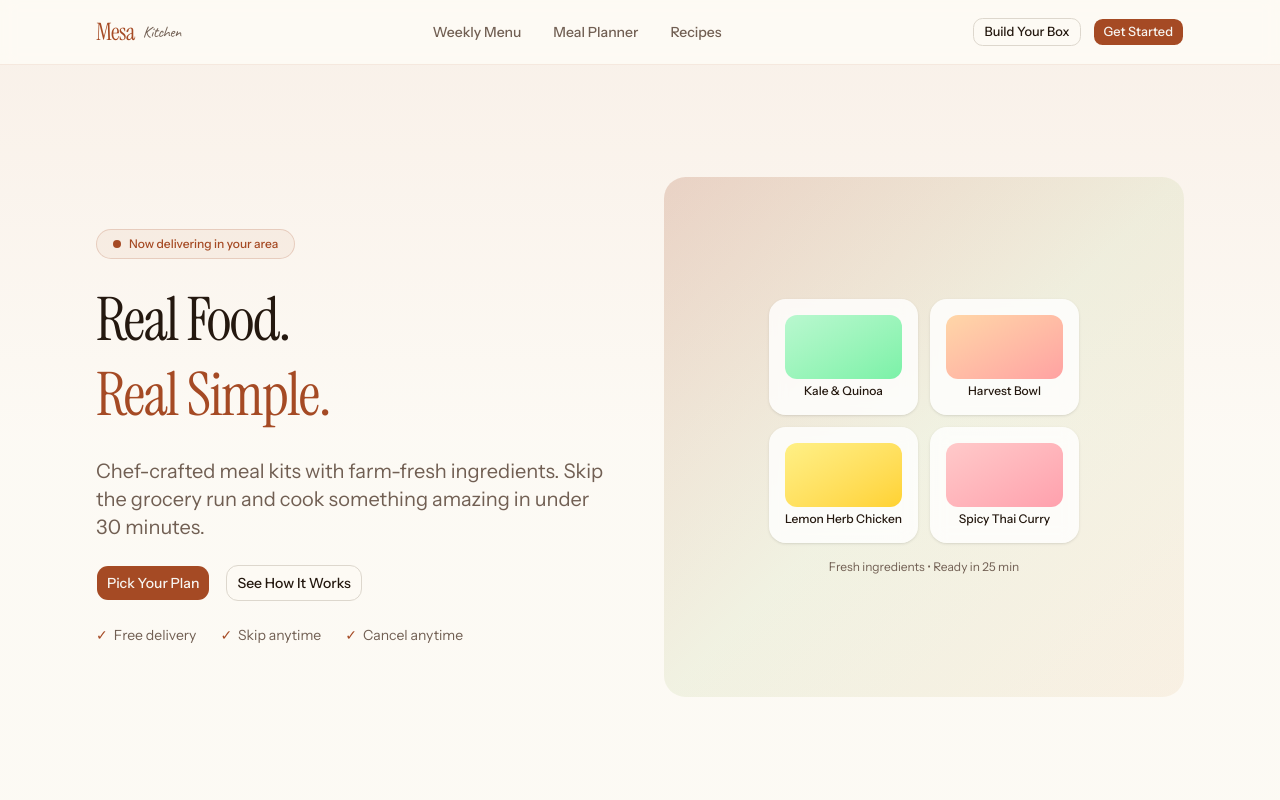
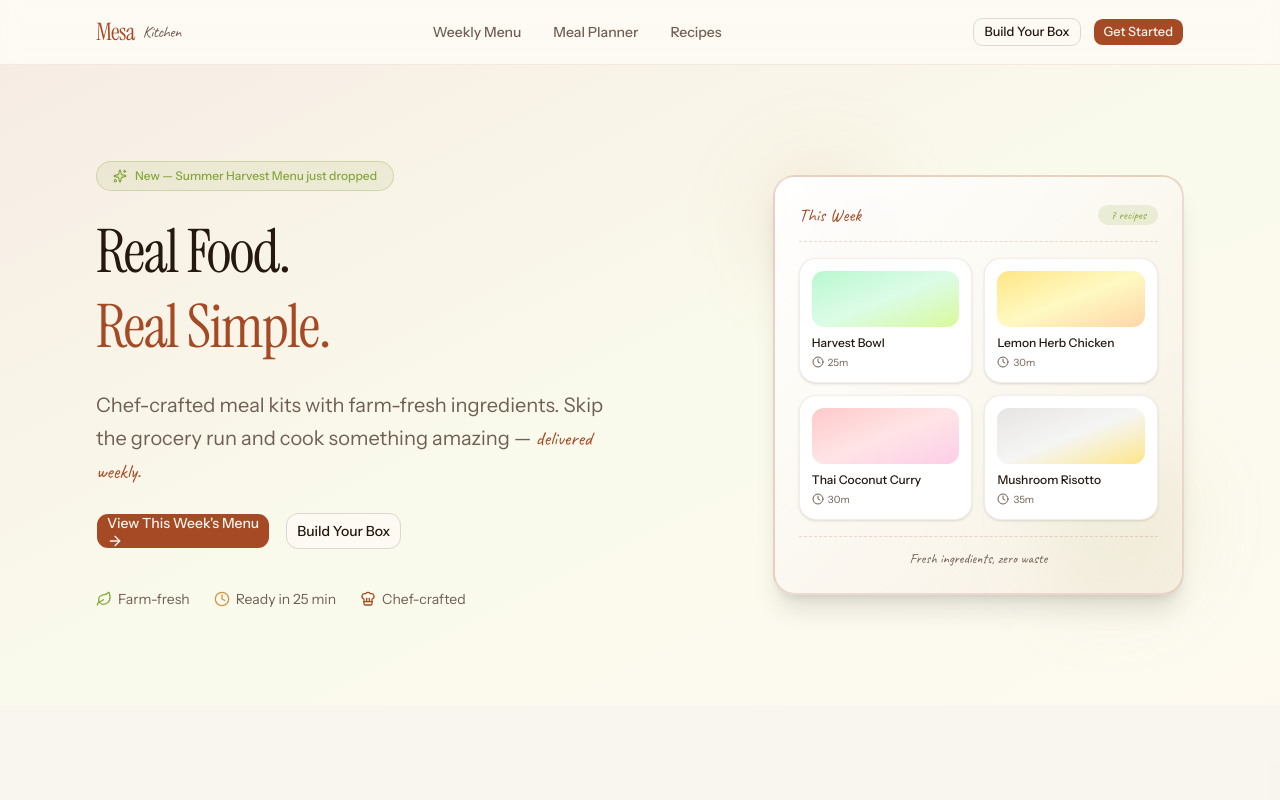
Before and after one commit to anas-khan-antimatter/mkt-mesa-kitchen, a Next.js app: page / in a window 1280 px wide. Shown: the top 800 px of the page. Built offline with nearby package versions, Linux system fonts and the light colour scheme.

Commit message:
antimatter: checkpoint c-1790732970995-ea1vk

```diff
--- a/src/components/hero-section.tsx
+++ b/src/components/hero-section.tsx
@@ -1,72 +1,117 @@
+import Link from "next/link";
 import { Button } from "@/components/ui/button";
-import Link from "next/link";
+import { Salad, ArrowRight, Clock, Leaf, ChefHat, Sparkles } from "lucide-react";
 
 export function HeroSection() {
   return (
-    <section className="relative overflow-hidden bg-gradient-to-b from-primary/5 via-background to-background">
-      <div className="container mx-auto max-w-6xl px-4 py-20 sm:px-6 sm:py-28 lg:px-8">
-        <div className="grid items-center gap-12 lg:grid-cols-2">
-          <div className="flex flex-col gap-6">
-            <div className="inline-flex w-fit items-center gap-2 rounded-full border border-primary/20 bg-primary/5 px-4 py-1.5 text-xs font-medium text-primary">
-              <span className="h-2 w-2 rounded-full bg-primary" />
-              Now delivering in your area
+    <section className="relative overflow-hidden">
+      {/* Background pattern */}
+      <div className="absolute inset-0 bg-gradient-to-br from-primary/8 via-lime-100/20 to-amber-100/10" />
+      <div
+        className="absolute inset-0 opacity-[0.03]"
+        style={{
+          backgroundImage:
+            "radial-gradient(circle at 25% 25%, var(--color-primary) 1px, transparent 1px), radial-gradient(circle at 75% 75%, var(--color-secondary) 1px, transparent 1px)",
+          backgroundSize: "40px 40px",
+        }}
+      />
+
+      <div className="container relative mx-auto max-w-6xl px-4 py-16 sm:py-20 lg:py-24 lg:px-8">
+        <div className="grid items-center gap-10 lg:grid-cols-5">
+          {/* Left content — spans 3 cols */}
+          <div className="flex flex-col gap-6 lg:col-span-3">
+            <div className="inline-flex w-fit items-center gap-2 rounded-full border border-secondary/30 bg-secondary/10 px-4 py-1.5 text-xs font-medium text-secondary">
+              <Sparkles className="h-3.5 w-3.5" />
+              New — Summer Harvest Menu just dropped
             </div>
+
             <h1 className="font-heading text-4xl leading-tight tracking-tight sm:text-5xl lg:text-6xl">
               Real Food.
               <br />
               <span className="text-primary">Real Simple.</span>
             </h1>
-            <p className="max-w-lg text-lg text-muted-foreground sm:text-xl">
+
+            <p className="max-w-lg text-lg leading-relaxed text-muted-foreground sm:text-xl">
               Chef-crafted meal kits with farm-fresh ingredients. Skip the
-              grocery run and cook something amazing in under 30 minutes.
+              grocery run and cook something amazing —{" "}
+              <span className="font-hand text-primary">delivered weekly.</span>
             </p>
+
             <div className="flex flex-wrap gap-4">
-              <Button size="lg" asChild>
-                <Link href="#pricing">Pick Your Plan</Link>
+              <Button size="lg" className="gap-2" asChild>
+                <Link href="/menu">
+                  View This Week&apos;s Menu
+                  <ArrowRight className="h-4 w-4" />
+                </Link>
               </Button>
               <Button variant="outline" size="lg" asChild>
-                <Link href="#how-it-works">See How It Works</Link>
+                <Link href="/plan">Build Your Box</Link>
               </Button>
             </div>
-            <div className="flex items-center gap-6 text-sm text-muted-foreground">
+
+            {/* Trust strip */}
+            <div className="mt-4 flex flex-wrap items-center gap-6 text-sm text-muted-foreground">
               <span className="flex items-center gap-1.5">
-                <span className="text-primary">✓</span> Free delivery
+                <Leaf className="h-4 w-4 text-secondary" />
+                Farm-fresh
               </span>
               <span className="flex items-center gap-1.5">
-                <span className="text-primary">✓</span> Skip anytime
+                <Clock className="h-4 w-4 text-accent" />
+                Ready in 25 min
               </span>
               <span className="flex items-center gap-1.5">
-                <span className="text-primary">✓</span> Cancel anytime
+                <ChefHat className="h-4 w-4 text-primary" />
+                Chef-crafted
               </span>
             </div>
           </div>
-          <div className="relative hidden lg:block">
-            <div className="aspect-square overflow-hidden rounded-2xl bg-gradient-to-br from-primary/20 via-secondary/10 to-accent/10">
-              <div className="flex h-full items-center justify-center p-8 text-center">
-                <div className="space-y-4">
-                  <div className="mx-auto grid grid-cols-2 gap-3">
-                    <div className="rounded-xl bg-white/80 p-4 shadow-sm backdrop-blur-sm">
-                      <div className="mb-1 h-16 w-full rounded-lg bg-gradient-to-br from-green-200 to-green-300" />
-                      <p className="text-xs font-medium">Kale & Quinoa</p>
+
+          {/* Right card — cookbook photograpy layout, spans 2 cols */}
+          <div className="hidden lg:col-span-2 lg:block">
+            <div className="relative">
+              {/* Cookbook-style layout */}
+              <div className="relative overflow-hidden rounded-2xl border-2 border-primary/20 bg-gradient-to-br from-white to-primary/5 p-6 shadow-xl">
+                {/* Cookbook heading */}
+                <div className="mb-4 flex items-center justify-between border-b border-dashed border-primary/20 pb-3">
+                  <span className="font-hand text-lg text-primary">This Week</span>
+                  <span className="rounded-full bg-secondary/15 px-3 py-0.5 font-hand text-xs text-secondary">
+                    7 recipes
+                  </span>
+                </div>
+
+                {/* Recipe cards grid */}
+                <div className="grid grid-cols-2 gap-3">
+                  {[
+                    { name: "Harvest Bowl", time: "25m", color: "bg-gradient-to-br from-green-200 via-green-100 to-lime-200" },
+                    { name: "Lemon Herb Chicken", time: "30m", color: "bg-gradient-to-br from-amber-200 via-yellow-100 to-orange-200" },
+                    { name: "Thai Coconut Curry", time: "30m", color: "bg-gradient-to-br from-red-200 via-rose-100 to-pink-200" },
+                    { name: "Mushroom Risotto", time: "35m", color: "bg-gradient-to-br from-stone-200 via-stone-100 to-amber-200" },
+                  ].map((item) => (
+                    <div
+                      key={item.name}
+                      className="group cursor-pointer rounded-xl border border-primary/10 bg-white p-3 shadow-sm transition-all hover:shadow-md hover:border-primary/20"
+                    >
+                      <div className={`mb-2 h-14 w-full rounded-lg ${item.color}`} />
+                      <p className="text-xs font-medium">{item.name}</p>
+                      <div className="mt-1 flex items-center gap-1 text-[10px] text-muted-foreground">
+                        <Clock className="h-3 w-3" />
+                        {item.time}
+                      </div>
                     </div>
-                    <div className="rounded-xl bg-white/80 p-4 shadow-sm backdrop-blur-sm">
-                      <div className="mb-1 h-16 w-full rounded-lg bg-gradient-to-br from-orange-200 to-red-300" />
-                      <p className="text-xs font-medium">Harvest Bowl</p>
-                    </div>
-                    <div className="rounded-xl bg-white/80 p-4 shadow-sm backdrop-blur-sm">
-                      <div className="mb-1 h-16 w-full rounded-lg bg-gradient-to-br from-yellow-200 to-amber-300" />
-                      <p className="text-xs font-medium">Lemon Herb Chicken</p>
-                    </div>
-                    <div className="rounded-xl bg-white/80 p-4 shadow-sm backdrop-blur-sm">
-                      <div className="mb-1 h-16 w-full rounded-lg bg-gradient-to-br from-red-200 to-rose-300" />
-                      <p className="text-xs font-medium">Spicy Thai Curry</p>
-                    </div>
-                  </div>
-                  <p className="text-xs text-muted-foreground">
-                    Fresh ingredients • Ready in 25 min
-                  </p>
+                  ))}
+                </div>
+
+                {/* Bottom tagline */}
+                <div className="mt-4 flex items-center justify-center gap-2 border-t border-dashed border-primary/20 pt-3">
+                  <span className="font-hand text-sm text-muted-foreground">
+                    Fresh ingredients, zero waste
+                  </span>
                 </div>
               </div>
+
+              {/* Decorative elements */}
+              <div className="absolute -bottom-2 -right-2 -z-10 h-40 w-40 rounded-full bg-secondary/10 blur-2xl" />
+              <div className="absolute -left-4 -top-4 -z-10 h-32 w-32 rounded-full bg-primary/10 blur-2xl" />
             </div>
           </div>
         </div>
```
